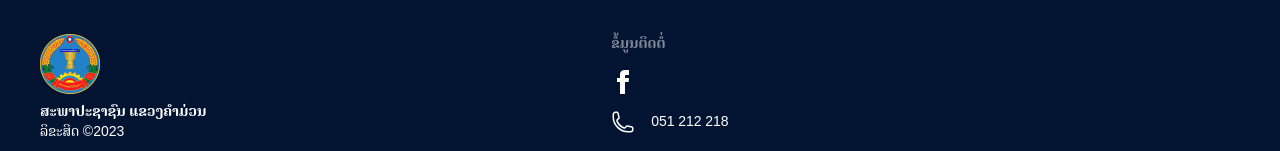
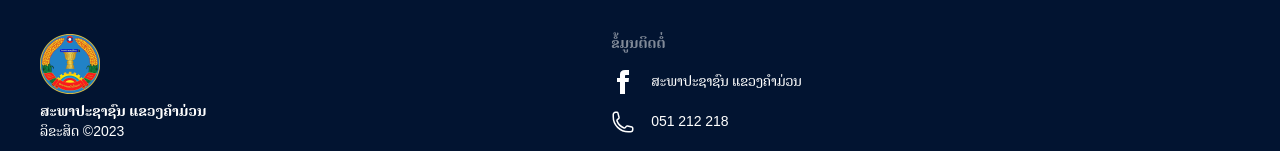
Before and after one commit to JarnKet/khammoun_assembly, a Next.js app: page / in a window 1280 px wide. Shown: the part 1682-1833 px from the top of the page. Built offline with nearby package versions, Linux system fonts and the light colour scheme; no server answers.

Commit message:
add title for navigation button link

```diff
--- a/src/components/Footer.jsx
+++ b/src/components/Footer.jsx
@@ -19,7 +19,11 @@ const Footer = () => {
       <div>
         <span className="footer-title">ຂໍ້ມູນຕິດຕໍ່</span>
         <div className="flex flex-col gap-4">
-          <Link href={`https://web.facebook.com/poutthy`} target="_blank">
+          <Link
+            href={`https://web.facebook.com/poutthy`}
+            target="_blank"
+            className="flex items-center gap-4"
+          >
             <svg
               xmlns="http://www.w3.org/2000/svg"
               width="24"
@@ -29,6 +33,7 @@ const Footer = () => {
             >
               <path d="M9 8h-3v4h3v12h5v-12h3.642l.358-4h-4v-1.667c0-.955.192-1.333 1.115-1.333h2.885v-5h-3.808c-3.596 0-5.192 1.583-5.192 4.615v3.385z"></path>
             </svg>
+            <p>ສະພາປະຊາຊົນ ແຂວງຄຳມ່ວນ</p>
           </Link>
           <div className="flex items-center gap-x-4">
             <svg
```
